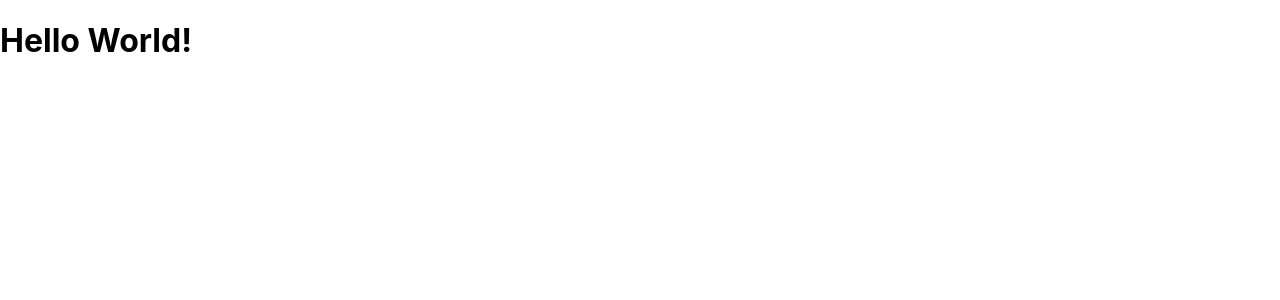
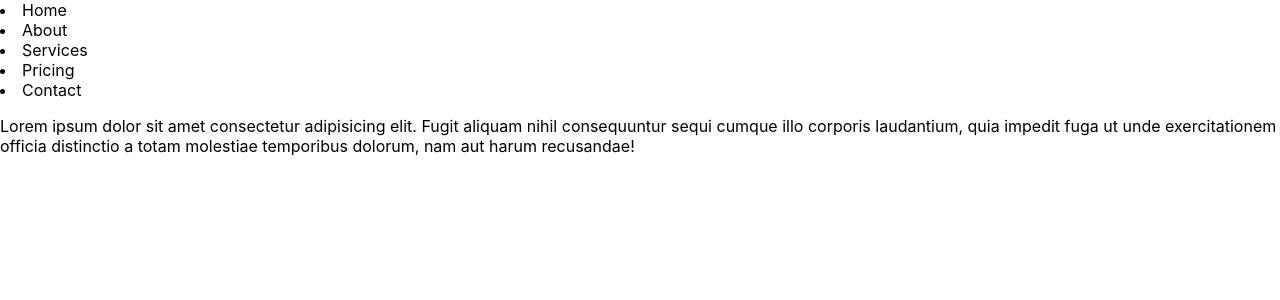
Before and after one commit to justsj11/textUtils, a React (Create React App) app: page / in a window 1280 px wide. Shown: the top 300 px of the page. Built offline with nearby package versions, Linux system fonts and the light colour scheme.

Commit message:
update app.js

```diff
--- a/src/App.js
+++ b/src/App.js
@@ -3,7 +3,19 @@ import './App.css';
 
 function App() {
   return (
-    <h1>Hello World!</h1>
+    <>
+    <nav>
+      <li>Home</li>
+      <li>About</li>
+      <li>Services</li>
+      <li>Pricing</li>
+      <li>Contact</li>
+    </nav>
+
+  <div className="container">
+      <p>Lorem ipsum dolor sit amet consectetur adipisicing elit. Fugit aliquam nihil consequuntur sequi cumque illo corporis laudantium, quia impedit fuga ut unde exercitationem officia distinctio a totam molestiae temporibus dolorum, nam aut harum recusandae!</p>
+  </div>
+    </>
   );
 }
 
```
